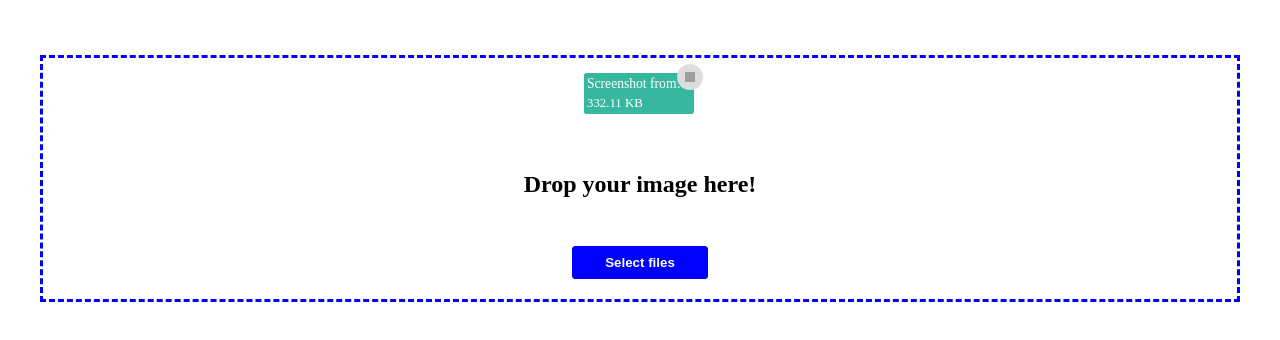
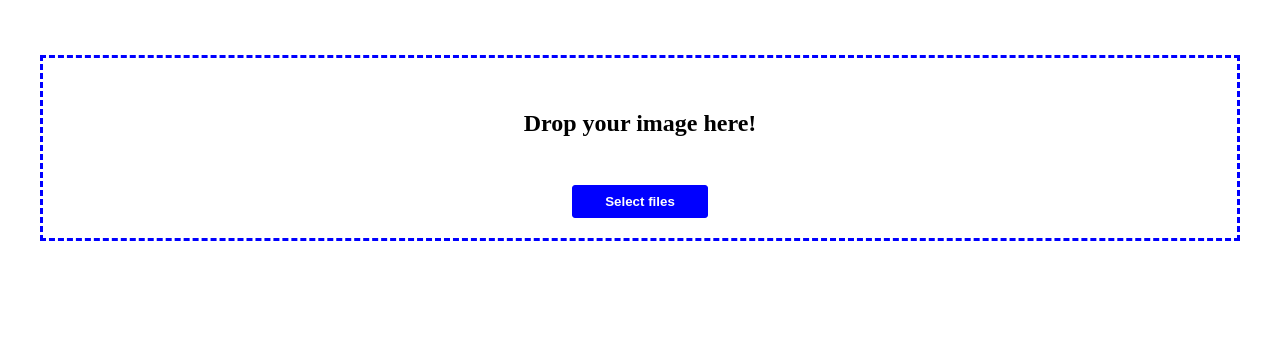
Before and after one commit to shivaji33/file-upload, an Angular app: page / in a window 1280 px wide. Shown: the top 340 px of the page. Built offline with nearby package versions, Linux system fonts and the light colour scheme; grey boxes are pictures that could not be loaded.

Commit message:
4 files modified, 1 added

```diff
--- a/src/app/app.module.ts
+++ b/src/app/app.module.ts
@@ -4,10 +4,11 @@ import { FormsModule } from '@angular/forms';
 
 import { AppComponent } from './app.component';
 import { FileUploadComponent } from './file-upload/file-upload.component';
+import { DropFileDirective } from './drop-file.directive';
 
 @NgModule({
   imports:      [ BrowserModule, FormsModule ],
-  declarations: [ AppComponent, FileUploadComponent ],
+  declarations: [ AppComponent, FileUploadComponent, DropFileDirective ],
   bootstrap:    [ AppComponent ]
 })
 export class AppModule { }
--- /dev/null
+++ b/src/app/drop-file.directive.ts
@@ -0,0 +1,36 @@
+import { Directive, EventEmitter, HostBinding, HostListener, Output } from '@angular/core';
+
+@Directive({
+  selector: '[appDropFile]'
+})
+export class DropFileDirective {
+
+  constructor() { }
+  @HostBinding('class.fileover') fileOver: boolean;
+  @Output() fileDropped = new EventEmitter<any>();
+
+  // Dragover listener
+  @HostListener('dragover', ['$event']) onDragOver(evt) {
+    evt.preventDefault();
+    evt.stopPropagation();
+    this.fileOver = true;
+  }
+
+  // Dragleave listener
+  @HostListener('dragleave', ['$event']) public onDragLeave(evt) {
+    evt.preventDefault();
+    evt.stopPropagation();
+    this.fileOver = false;
+  }
+
+  // Drop listener
+  @HostListener('drop', ['$event']) public ondrop(evt) {
+    evt.preventDefault();
+    evt.stopPropagation();
+    this.fileOver = false;
+    let files = evt.dataTransfer.files;
+    if (files.length > 0) {
+      this.fileDropped.emit(files);
+    }
+  }
+}
--- a/src/app/file-upload/file-upload.component.html
+++ b/src/app/file-upload/file-upload.component.html
@@ -1,19 +1,19 @@
-<div class="dropzone_container">
-	<div class="previews">
+<div class="dropzone_container" appDropFile (fileDropped)="droppedFile($event)">
+	<div class="previews" *ngIf="imgURL">
 		<div class="uploaded_image">
 			<div class="close_button">
 				<img src="https://www.reduceimages.com/img/close.png">
     		</div>
-				<div class="preview_container" *ngIf="imgURL">
+				<div class="preview_container">
 					<div class="vert"></div>
 					<img class="preview" [src]="imgURL">
     			</div>
-          <div class="filename">Screenshot from 2020-12-04 18-39-37.png</div>
-          <div class="filesize">332.11 KB</div>
+          <div class="filename">{{imagePath.name}}</div>
+          <div class="filesize">{{bytesToSize(imagePath.size || 0)}}</div>
 				</div>
 			</div>
 			<div class="drag-section">
-				<div class="drop-message">
+				<div class="drop-message" *ngIf="!imgURL">
 					<h4>Drop your image here!</h4>
 				</div>
 				<button class="file-upload-label" (click)="inputFile.click()">Select files</button>
--- a/src/app/file-upload/file-upload.component.scss
+++ b/src/app/file-upload/file-upload.component.scss
@@ -58,6 +58,7 @@ input[type="file"] {
           max-width: 100px;
           max-height: 100px;
           margin-right: 2px;
+           margin-left: 2px;
           position: relative;
           left: -3px;
         }
@@ -75,8 +76,7 @@ input[type="file"] {
       .filesize {
         font-size: 0.8em;
         padding: 2px;
-        background-color: #37b7a0;
-        color: white;
+        text-align: center;
       }
     }
   }
--- a/src/app/file-upload/file-upload.component.ts
+++ b/src/app/file-upload/file-upload.component.ts
@@ -1,9 +1,4 @@
 import { Component, OnInit } from "@angular/core";
-interface Image {
-  name: string;
-  size: string,
-  url: string | ArrayBuffer
-}
 @Component({
   selector: "app-file-upload",
   templateUrl: "./file-upload.component.html",
@@ -11,14 +6,15 @@ interface Image {
 })
 export class FileUploadComponent implements OnInit {
   message: string;
+  imgURL: string | ArrayBuffer;
   imagePath: any;
-  imgURL: string | ArrayBuffer;
-  imageDetails: Image;
 
   constructor() {}
 
   ngOnInit() {}
+
   preview(files) {
+    console.log(files);
     if (files.length === 0) return;
     const mimeType = files[0].type;
     if (mimeType.match(/image\/*/) == null) {
@@ -27,10 +23,20 @@ export class FileUploadComponent implements OnInit {
     }
 
     const reader = new FileReader();
-    this.imagePath = files;
+    this.imagePath = files[0];
+    console.log(this.imagePath);
     reader.readAsDataURL(files[0]);
     reader.onload = _event => {
-      this.imageDetails.url = reader.result;
+      this.imgURL = reader.result;
     };
   }
+  bytesToSize(bytes) {
+   var sizes = ['Bytes', 'KB', 'MB', 'GB', 'TB'];
+   if (bytes == 0) return '0 Byte';
+   const i = Math.floor(Math.log(bytes) / Math.log(1024));
+   return (Math.round(bytes / Math.pow(1024, i) * 100) / 100) + ' ' + sizes[i];
 }
+droppedFile(files) {
+
+}
+}
```
